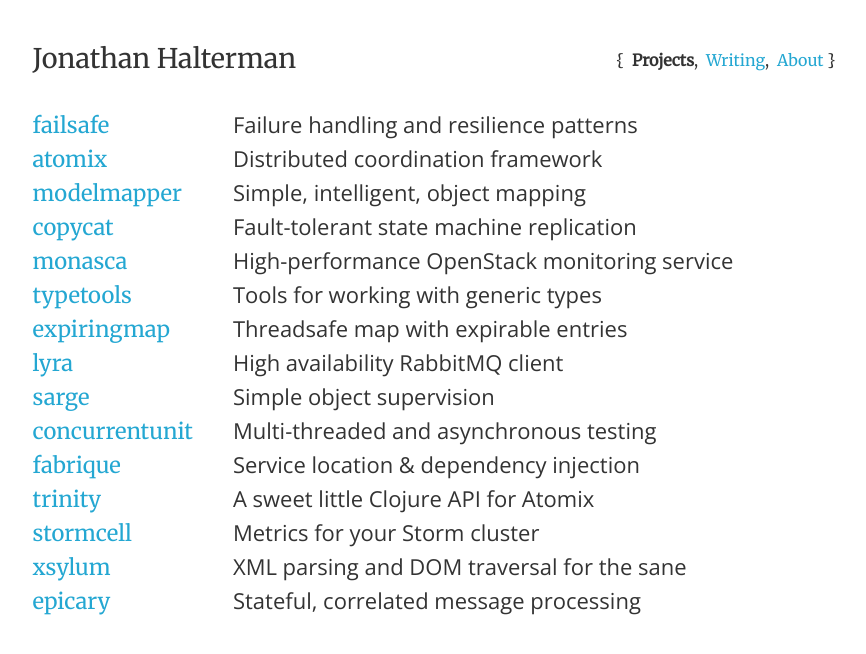
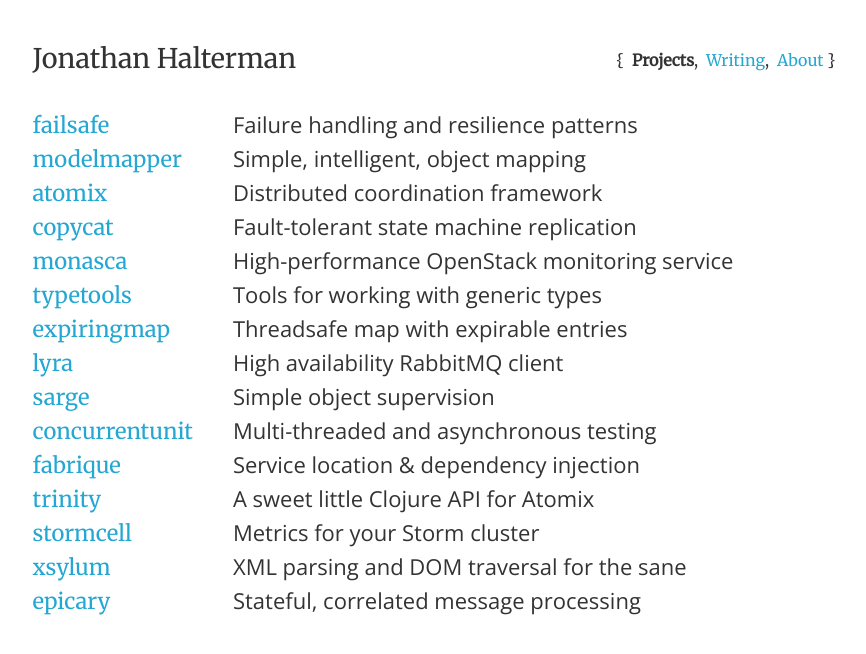
Before and after one commit to jhalterman/jhalterman.github.io, a Jekyll site: the page built from index.html, in a window 1280 px wide. Shown: the top 654 px of the page, without its empty margins (200-1066 px from the left). Built offline with Jekyll 4.4.1, drawn with Linux system fonts in a browser that asks for light colours; part of the change alters nothing that is shown.

```diff
--- a/_data/projects.yml
+++ b/_data/projects.yml
@@ -2,13 +2,13 @@
   description: Failure handling and resilience patterns
   url: "https://failsafe.dev"
 
-- name: atomix
-  description: Distributed coordination framework
-  url: "https://github.com/atomix/atomix"
-
 - name: modelmapper
   description: Simple, intelligent, object mapping
   url: "http://modelmapper.org"
+
+- name: atomix
+  description: Distributed coordination framework
+  url: "https://github.com/atomix/atomix-archive"
 
 - name: copycat
   description: Fault-tolerant state machine replication
```
